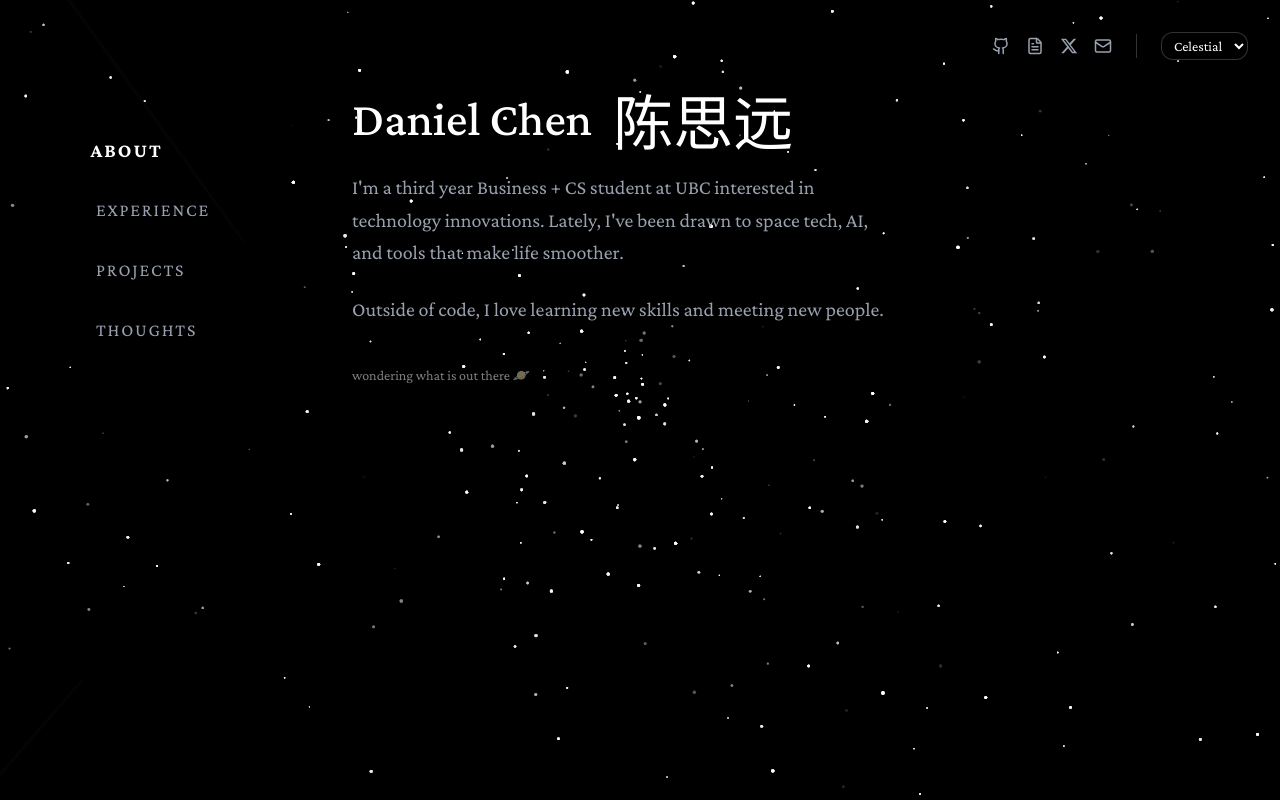
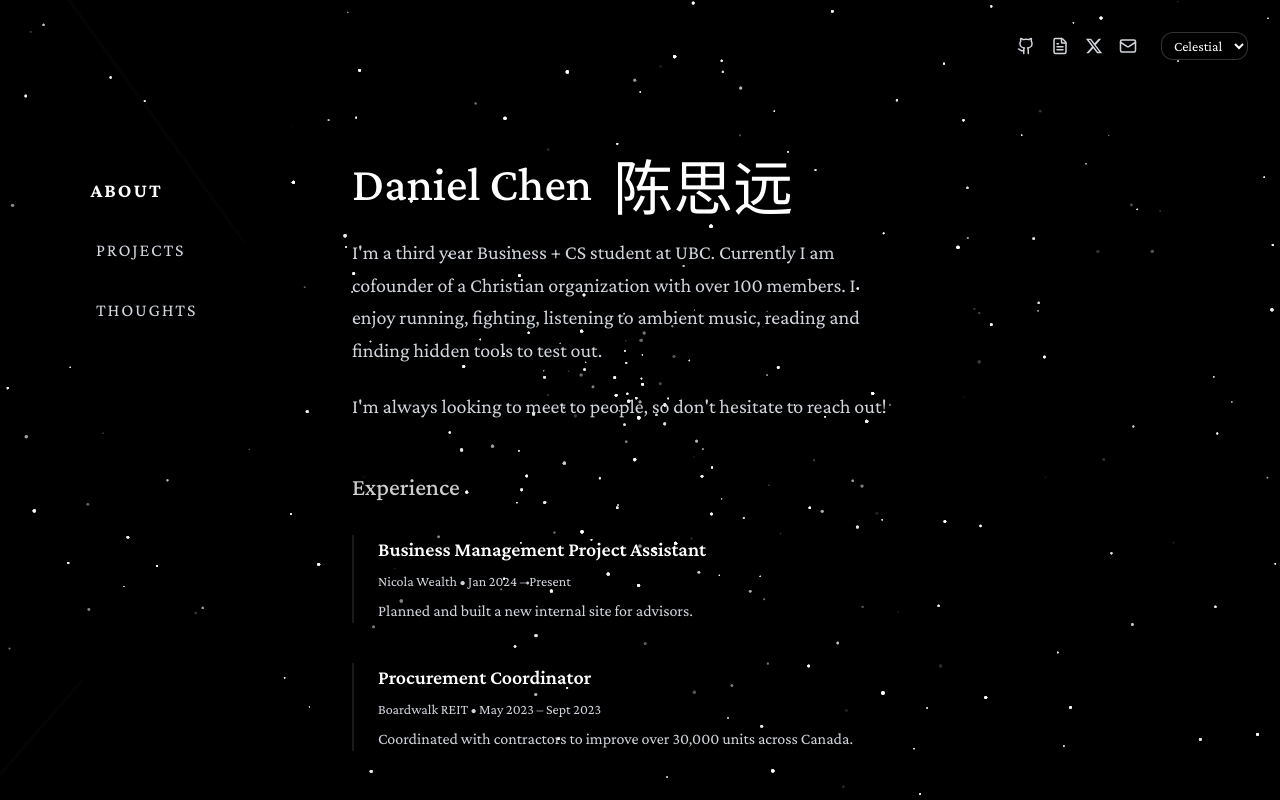
Before and after one commit to cleinad/Portfolio, a Next.js app in the folder frontend/: page / in a window 1280 px wide. Built offline with nearby package versions, Linux system fonts and the light colour scheme; a web font is replaced by a local one.

Commit message:
Updated colours, fixed spacing and updated sections

```diff
--- a/frontend/src/app/globals.css
+++ b/frontend/src/app/globals.css
@@ -26,3 +26,12 @@ body {
   font-family: var(--font-crimson-pro), serif;
   padding: env(safe-area-inset-top) env(safe-area-inset-right) env(safe-area-inset-bottom) env(safe-area-inset-left);
 }
+
+.hide-scrollbar::-webkit-scrollbar {
+  display: none;
+}
+
+.hide-scrollbar {
+  -ms-overflow-style: none;
+  scrollbar-width: none;
+}
--- a/frontend/src/app/page.tsx
+++ b/frontend/src/app/page.tsx
@@ -22,21 +22,20 @@ export default function HomePage() {
 
     useEffect(() => {
         // Keep a pleasant fallback color behind the canvas "wallpaper"
-        document.body.style.backgroundColor = isCelestial ? "#000" : "#fff6d6";
+        document.body.style.backgroundColor = isCelestial ? "#000" : "#ffffff";
     }, [isCelestial]);
 
     const navItems = [
         { id: "about", label: "About" },
-        { id: "experience", label: "Experience" },
         { id: "projects", label: "Projects" },
         { id: "thoughts", label: "Thoughts" },
     ] as const;
 
     // Theme helper classes
     const textPrimary = isCelestial ? "text-white" : "text-black";
-    const textSecondary = isCelestial ? "text-gray-400" : "text-gray-600";
-    const borderColor = isCelestial ? "border-gray-800" : "border-gray-300";
-    const hoverBg = isCelestial ? "hover:bg-gray-800/50" : "hover:bg-black/5";
+    const textSecondary = isCelestial ? "text-gray-300" : "text-gray-600";
+    // const borderColor = isCelestial ? "border-gray-800" : "border-gray-300";
+    // const hoverBg = isCelestial ? "hover:bg-gray-800/50" : "hover:bg-black/5";
 
     return (
         <main className={`min-h-screen ${textPrimary} font-sans relative overflow-hidden transition-colors duration-500`}>
@@ -45,9 +44,9 @@ export default function HomePage() {
                 {isCelestial ? <Starfield /> : <Blizzard />}
             </div>
 
-            {/* Top Right: Contact Icons & Theme Toggle */}
+            {/* Top Right: Theme Toggle & Icons */}
             <div className="absolute top-4 right-4 md:top-8 md:right-8 z-50 flex flex-col md:flex-row items-end md:items-center gap-4 md:gap-6">
-                <div className={`flex items-center gap-4 ${textSecondary}`}>
+                <div className={`flex flex-col md:flex-row items-center gap-4 ${textSecondary} order-2 md:order-1`}>
                     <a href="https://github.com/cleinad" target="_blank" rel="noopener noreferrer" className={`hover:${textPrimary} transition-colors`}>
                         <Github size={18} />
                     </a>
@@ -62,12 +61,10 @@ export default function HomePage() {
                     </a>
                 </div>
 
-                <div className="hidden md:block h-6 w-px bg-current opacity-20"></div>
-
                 <select
                     value={background}
                     onChange={(e) => setBackground(e.target.value as "celestial" | "blizzard")}
-                    className={`text-xs md:text-sm rounded-xl px-2 py-1 shadow-sm border backdrop-blur-md cursor-pointer outline-none transition-colors ${isCelestial
+                    className={`text-xs md:text-sm rounded-xl px-2 py-1 shadow-sm border backdrop-blur-md cursor-pointer outline-none transition-colors order-1 md:order-2 ${isCelestial
                         ? "bg-black/30 border-white/20 text-white hover:bg-black/50"
                         : "bg-white/40 border-black/10 text-black hover:bg-white/60"
                         }`}
@@ -78,10 +75,10 @@ export default function HomePage() {
             </div>
 
             {/* Main Layout Grid */}
-            <div className="relative z-10 grid grid-cols-1 md:grid-cols-12 md:h-screen w-full max-w-7xl mx-auto md:-translate-y-[20%]">
+            <div className="relative z-10 grid grid-cols-1 md:grid-cols-12 md:h-screen w-full max-w-7xl mx-auto">
 
                 {/* Left Column: Navigation */}
-                <div className="md:col-span-4 lg:col-span-3 flex flex-col justify-center px-8 md:pl-16 lg:pl-24 pt-24 md:pt-0">
+                <div className="absolute top-4 left-4 md:relative md:top-0 md:left-0 md:col-span-4 lg:col-span-3 flex flex-col justify-start px-4 md:px-8 md:pl-16 lg:pl-24 pt-0 md:pt-44">
                     <nav className="flex flex-row md:flex-col flex-wrap gap-4 md:space-y-4">
                         {navItems.map((item) => (
                             <button
@@ -100,54 +97,65 @@ export default function HomePage() {
                 </div>
 
                 {/* Right Column: Content */}
-                <div className="md:col-span-8 lg:col-span-6 flex flex-col justify-center md:h-full px-8 md:pr-16 py-12 md:py-0 overflow-y-auto">
+                <div className="md:col-span-8 lg:col-span-6 flex flex-col justify-start md:h-full px-8 md:pr-16 pt-32 pb-12 md:pt-40 md:pb-24 overflow-y-auto hide-scrollbar">
                     <div className="animate-in fade-in slide-in-from-bottom-4 duration-500">
 
                         {/* ABOUT TAB */}
                         {activeTab === "about" && (
+                            <div className="space-y-12">
                                 <div className="space-y-6">
                                     <h1 className="text-4xl md:text-5xl font-medium mb-4">
-                                    Daniel Chen <span className="font-zhi-mang font-normal ml-3 text-5xl md:text-6xl align-middle">陈思远</span>
+                                        Daniel Chen <span className="block md:inline-block font-zhi-mang font-normal md:ml-3 text-5xl md:text-6xl align-middle mt-2 md:mt-0">陈思远</span>
                                     </h1>
                                     <p className={`text-lg md:text-xl leading-relaxed ${textSecondary}`}>
-                                    I&apos;m a third year Business + CS student at UBC interested in technology innovations.
-                                    Lately, I&apos;ve been drawn to space tech, AI, and tools that make life smoother.
+                                        I&apos;m a third year Business + CS student at UBC. Currently I am cofounder of a
+                                        Christian organization with over 100 members. I enjoy running, fighting,
+                                        listening to ambient music, reading and finding hidden tools to test out.
+
                                     </p>
                                     <p className={`text-lg md:text-xl leading-relaxed ${textSecondary}`}>
-                                    Outside of code, I love learning new skills and meeting new people.
+                                        I&apos;m always looking to meet to people, so don&apos;t hesitate to reach out!
                                     </p>
-                                <div className="pt-4">
-                                    <p className="text-sm opacity-50">wondering what is out there 🪐</p>
                                 </div>
-                            </div>
-                        )}
 
-                        {/* EXPERIENCE TAB */}
-                        {activeTab === "experience" && (
                                 <div className="space-y-8">
-                                <div className={`p-6 rounded-xl border ${borderColor} ${hoverBg} transition-colors`}>
-                                    <h3 className="font-semibold text-xl">Business Management Project Assistant</h3>
-                                    <p className={`${textSecondary} text-sm mb-2`}>Nicola Wealth • Jan 2024 – Present</p>
+                                    <h2 className="text-2xl font-medium opacity-80">Experience</h2>
+                                    <div className="space-y-10">
+                                        <div className="group">
+                                            <div className="border-l-2 pl-6 border-current/10 space-y-2 transition-all group-hover:border-current/30">
+                                                <h3 className="font-semibold text-xl group-hover:underline decoration-1 underline-offset-4">Business Management Project Assistant</h3>
+                                                <p className={`${textSecondary} text-sm`}>Nicola Wealth • Jan 2024 – Present</p>
                                                 <p className={`${textSecondary}`}>
                                                     Planned and built a new internal site for advisors.
                                                 </p>
                                             </div>
-                                <div className={`p-6 rounded-xl border ${borderColor} ${hoverBg} transition-colors`}>
-                                    <h3 className="font-semibold text-xl">Procurement Coordinator</h3>
-                                    <p className={`${textSecondary} text-sm mb-2`}>Boardwalk REIT • May 2023 – Sept 2023</p>
+                                        </div>
+                                        <div className="group">
+                                            <div className="border-l-2 pl-6 border-current/10 space-y-2 transition-all group-hover:border-current/30">
+                                                <h3 className="font-semibold text-xl group-hover:underline decoration-1 underline-offset-4">Procurement Coordinator</h3>
+                                                <p className={`${textSecondary} text-sm`}>Boardwalk REIT • May 2023 – Sept 2023</p>
                                                 <p className={`${textSecondary}`}>
-                                        Coordinated with contractors to maintain over 30,000 units across Canada.
+                                                    Coordinated with contractors to improve over 30,000 units across Canada.
                                                 </p>
                                             </div>
                                         </div>
+                                    </div>
+                                </div>
+
+                                {/* <div className="pt-4">
+                                    <p className="text-sm opacity-50"> 🪐</p>
+                                </div> */}
+                            </div>
                         )}
+
 
                         {/* PROJECTS TAB */}
                         {activeTab === "projects" && (
-                            <div className="space-y-6">
+                            <div className="space-y-12">
+                                <div className="space-y-8">
                                     <a href="https://housr.ca" target="_blank" rel="noopener noreferrer" className="block group">
-                                    <div className={`p-6 rounded-xl border ${borderColor} ${hoverBg} transition-all`}>
-                                        <h3 className="text-xl font-medium group-hover:underline decoration-1 underline-offset-4">
+                                        <div className="border-l-2 pl-6 border-current/10 space-y-2 transition-all group-hover:border-current/30">
+                                            <h3 className="text-xl font-semibold group-hover:underline decoration-1 underline-offset-4">
                                                 Housr
                                             </h3>
                                             <p className={`mt-2 ${textSecondary}`}>
@@ -161,25 +169,27 @@ export default function HomePage() {
                                             </div>
                                         </div>
                                     </a>
+                                </div>
                                 {/* Example placeholder for more projects */}
-                                <div className={`p-6 rounded-xl border border-dashed ${borderColor} opacity-50`}>
-                                    <p className="text-center text-sm">More projects coming soon...</p>
+                                <div className="border-l-2 pl-6 border-dashed border-current/10 opacity-50">
+                                    <p className="text-sm">More projects coming soon...</p>
                                 </div>
                             </div>
                         )}
 
                         {/* THOUGHTS TAB */}
                         {activeTab === "thoughts" && (
-                            <div className="space-y-6">
-                                <h2 className="text-xl font-medium mb-4">Random Musings</h2>
-                                <p className={`${textSecondary} leading-relaxed`}>
-                                    Nova-3 achieves breakthrough accuracy in challenging acoustic environments through
-                                    several key innovations in data and modeling. At its foundation is a sophisticated
-                                    audio embedding framework...
-                                </p>
-                                <p className={`${textSecondary} leading-relaxed`}>
-                                    (This is just a placeholder for now, but this is where I&apos;ll write about things that interest me!)
-                                </p>
+                            <div className="space-y-8 max-w-2xl">
+                                <h2 className="text-xl font-medium mb-4 opacity-80">Musings</h2>
+                                <div className={`${textSecondary} leading-relaxed font-serif italic space-y-4`}>
+                                    <p className="text-sm not-italic opacity-50 mb-6">Isaiah 29:13</p>
+                                    <div className="pl-4 border-l border-current/10 space-y-3">
+                                        <p>“Because this people draw near with their mouth</p>
+                                        <p className="pl-4">and honor me with their lips,</p>
+                                        <p className="pl-6">while their hearts are far from me,</p>
+                                        <p>and their fear of me is a commandment taught by men,”</p>
+                                    </div>
+                                </div>
                             </div>
                         )}
                     </div>
```
Lines whose indentation alone changed are shown as unchanged.
